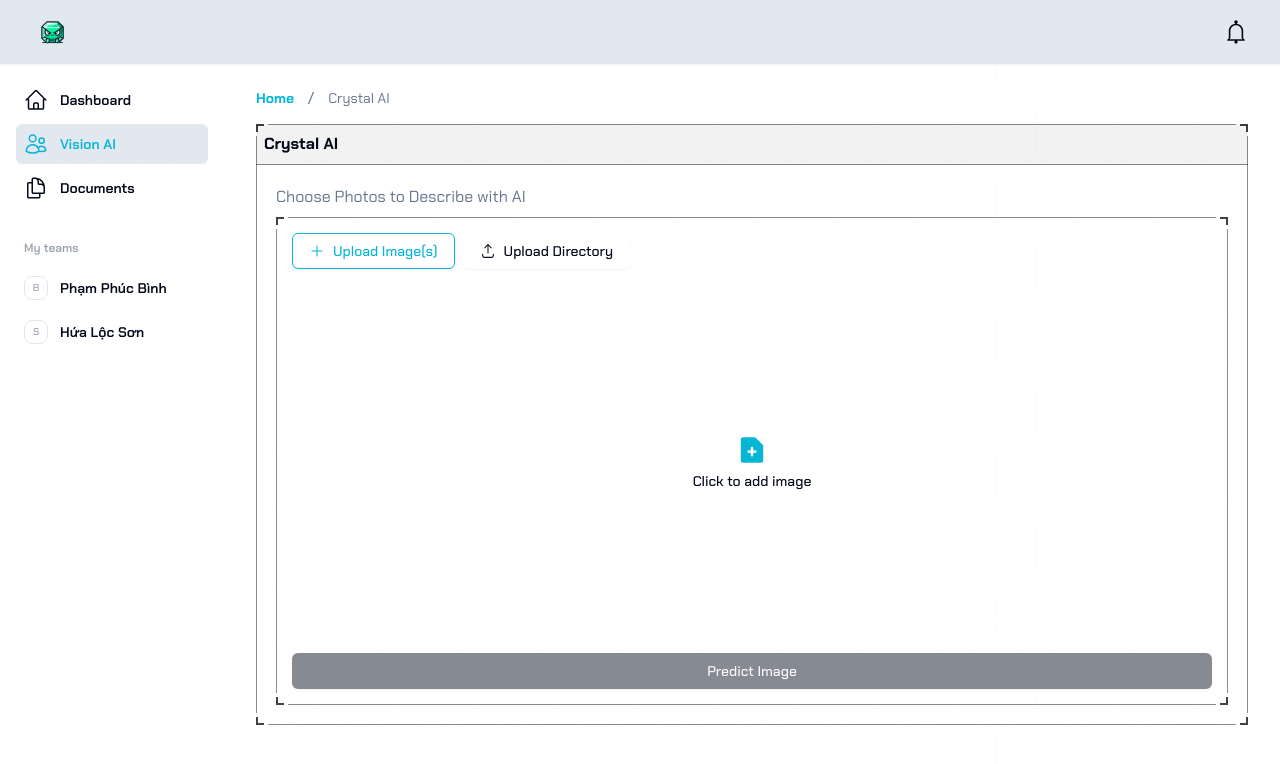
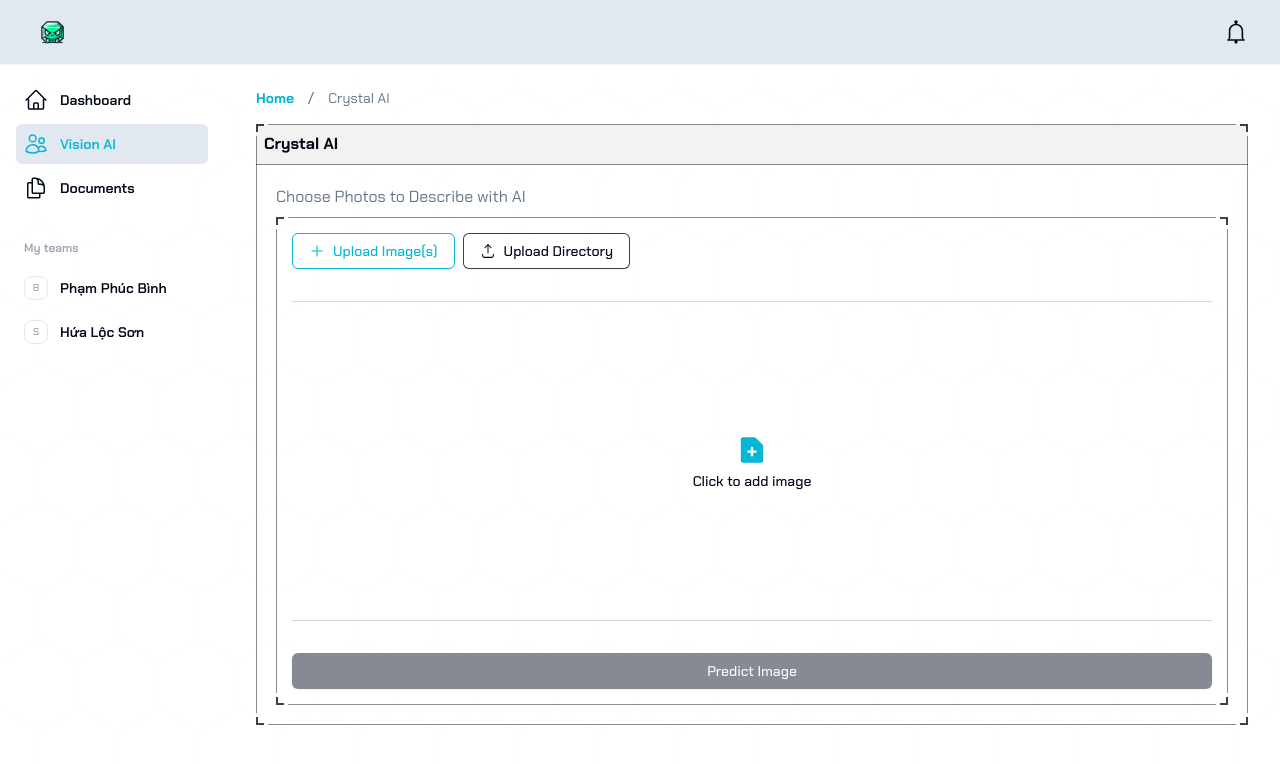
Before and after one commit to hualocson/crystal-fe, a Next.js app: page /crystal-ai in a window 1280 px wide. Shown: the top 764 px of the page. Built offline with nearby package versions, Linux system fonts and the light colour scheme.

Commit message:
UPDATE component

```diff
--- a/src/components/upload-image.jsx
+++ b/src/components/upload-image.jsx
@@ -103,12 +103,12 @@ const UploadImage = () => {
             <PlusIcon className="w-4 h-4 mr-2" />
             Upload Image(s)
           </Button>
-          <Button variant="outline" className="border-white/75">
+          <Button variant="outline" className="border-black/75">
             <UploadIcon className="w-4 h-4 mr-2" />
             Upload Directory
           </Button>
         </div>
-        <span className="flex h-80 w-full border-y border-white/15 items-center justify-center relative overflow-hidden">
+        <span className="flex h-80 w-full border-y border-black/15 items-center justify-center relative overflow-hidden">
           {file ? (
             <>
               <Image
```
